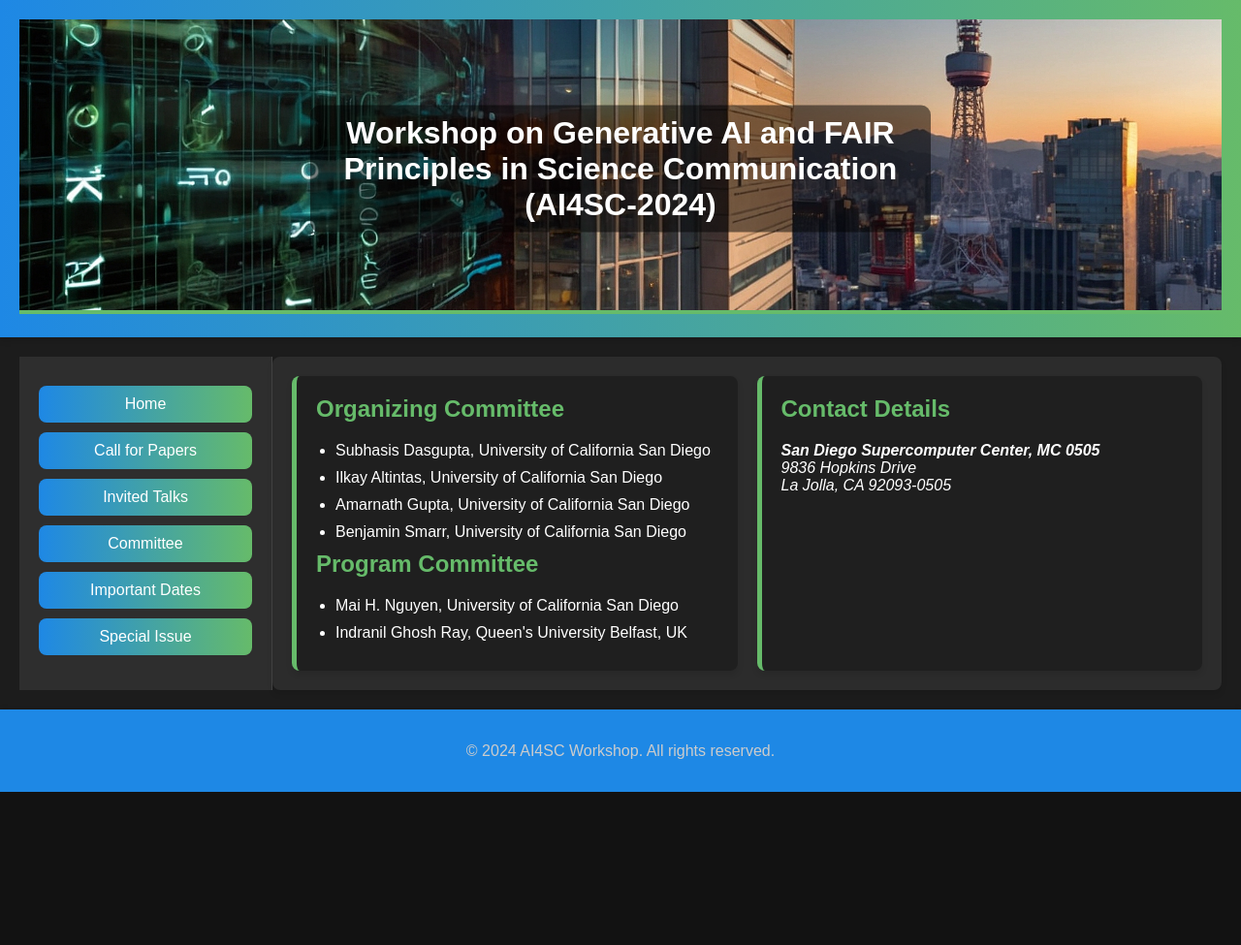
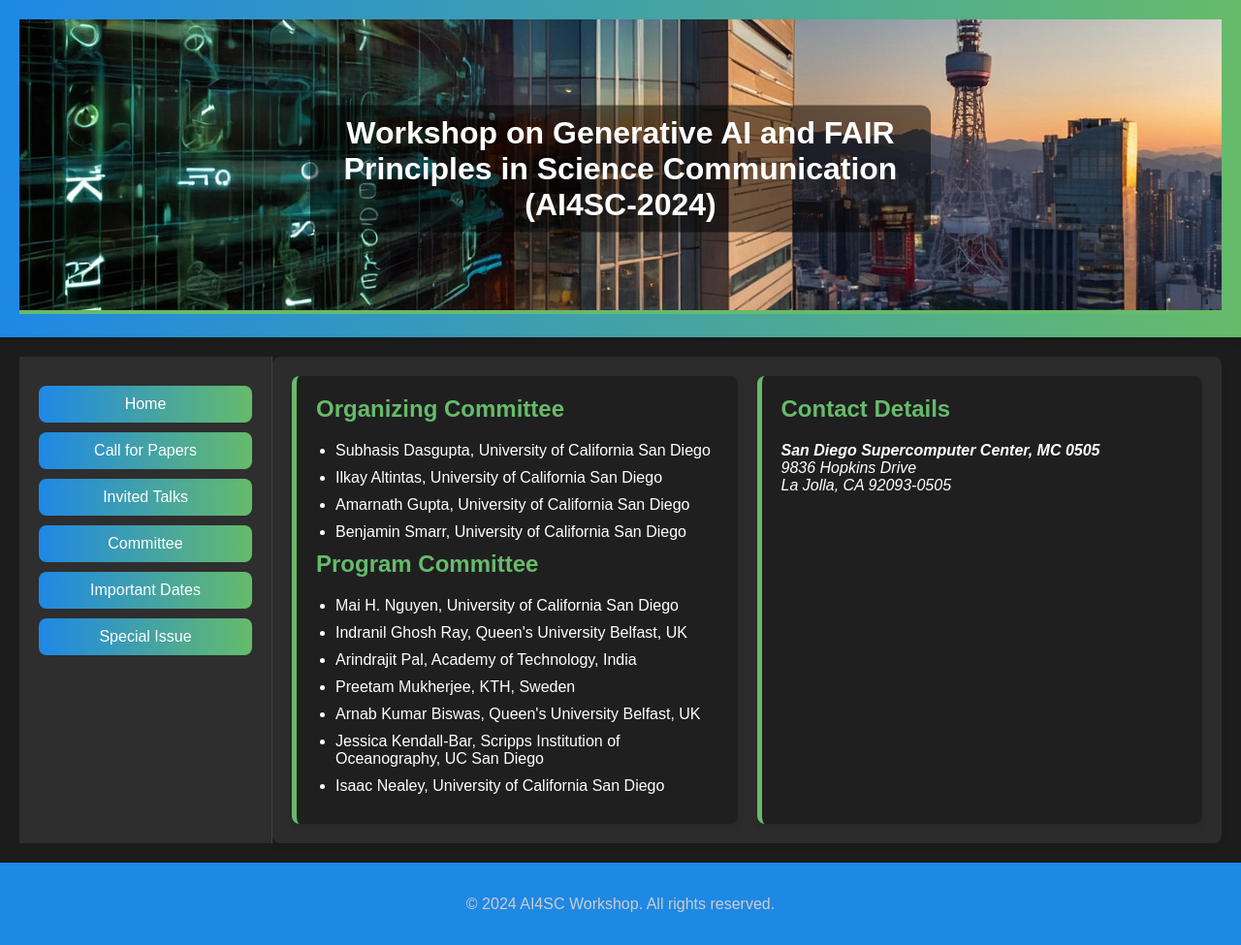
Before and after one commit to national-data-platform/ai4sc25, a plain HTML site: page committee.html in a window 1280 px wide. Shown: the whole page at 97% size. Before the commit the page ends 817 px from the top, so only its background shows below. Drawn offline with Linux system fonts and the light colour scheme.

Commit message:
venue updated

```diff
--- a/committee.html
+++ b/committee.html
@@ -40,6 +40,12 @@
                 <ul>
                     <li>Mai H. Nguyen, University of California San Diego</li>
                     <li>Indranil Ghosh Ray, Queen's University Belfast, UK</li>
+                    <li>Arindrajit Pal, Academy of Technology, India</li>
+                    <li>Preetam Mukherjee, KTH, Sweden</li>
+                    <li>Arnab Kumar Biswas, Queen's University Belfast, UK </li>
+                    <li>Jessica Kendall-Bar, Scripps Institution of Oceanography, UC San Diego</li>
+                    <li>Isaac Nealey, University of California San Diego</li>
+
                 </ul>
             </div>
 
```
Also changed, not shown: index.html (+3 -3 lines).
